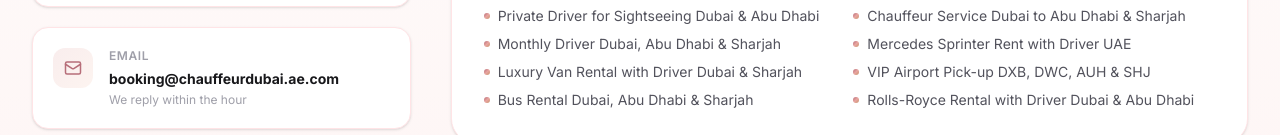
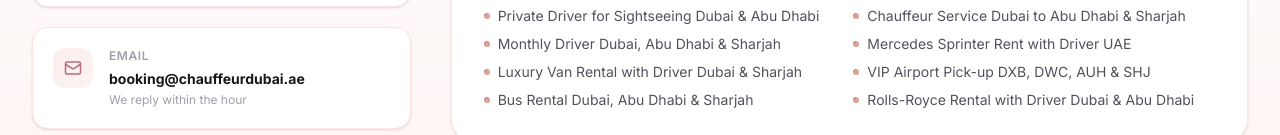
Before and after one commit to privilegelimo/chauffeurdubai, a Next.js app: page /contact in a window 1280 px wide. Shown: the part 817-952 px from the top of the page. Built offline with nearby package versions, Linux system fonts and the light colour scheme.

Commit message:
contact email

```diff
--- a/src/app/contact/page.tsx
+++ b/src/app/contact/page.tsx
@@ -30,9 +30,9 @@ const contactDetails = [
   {
     icon: Mail,
     label: "Email",
-    value: "booking@chauffeurdubai.ae.com",
+    value: "booking@chauffeurdubai.ae",
     sub: "We reply within the hour",
-    href: "mailto:booking@chauffeurdubai.ae.com",
+    href: "mailto:booking@chauffeurdubai.ae",
   },
   {
     icon: MapPin,
```
